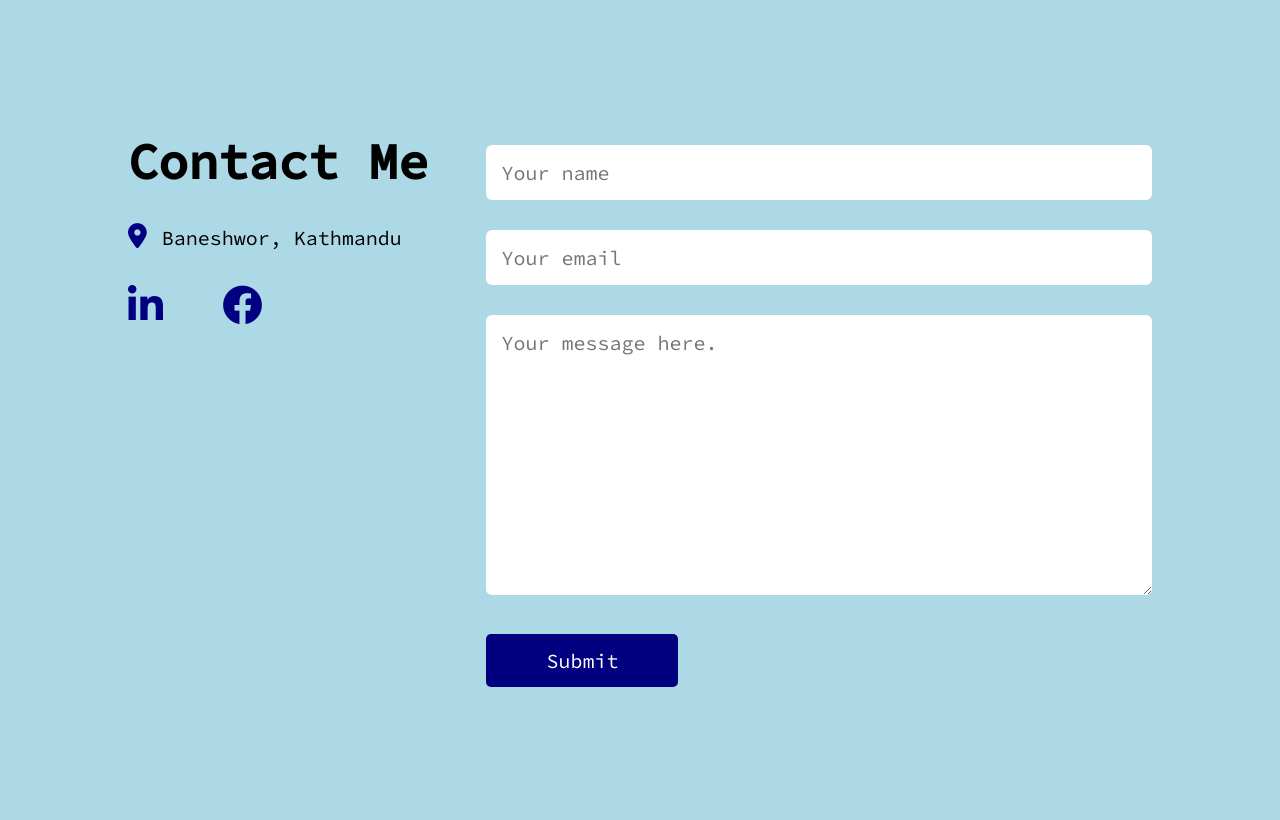
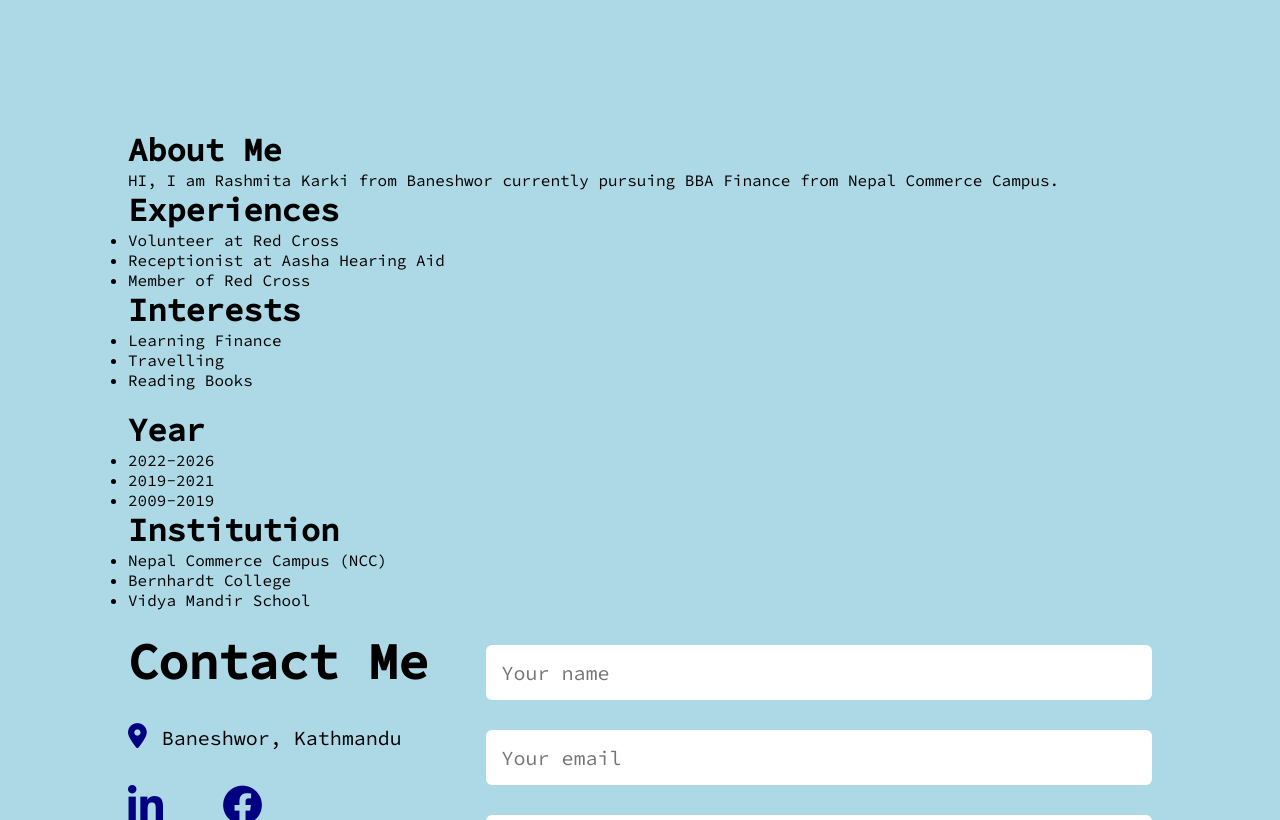
Before and after one commit to uttamshr10/client-site, a plain HTML site: page index.html in a window 1280 px wide. Shown: the part 680-1500 px from the top of the page. Before the commit the page ends 1377 px from the top, so only its background shows below. Drawn offline with Linux system fonts and the light colour scheme.

Commit message:
HTML is ready

```diff
--- a/index.html
+++ b/index.html
@@ -28,6 +28,61 @@
             </div>
         </div>
     </div>
+
+    <!--About Section-->
+    <div id="about">
+        <div class="container">
+            <div class="about">
+                <h1>About Me</h1>
+                <div class="detail">
+                    <p>HI, I am Rashmita Karki from Baneshwor currently pursuing BBA Finance from Nepal Commerce Campus.</p>
+                </div>
+                <div class="experience">
+                    <h1>Experiences</h1>
+                    <ul>
+                        <li>Volunteer at Red Cross</li>
+                        <li>Receptionist at Aasha Hearing Aid</li>
+                        <li>Member of Red Cross</li>
+                    </ul>
+                    <div class="interest">
+                        <h1>Interests</h1>
+                        <ul>
+                            <li>Learning Finance</li>
+                            <li>Travelling</li>
+                            <li>Reading Books</li>
+                        </ul>
+                    </div>
+                </div>
+            </div>
+        </div>
+    </div>
+
+
+    <!-- Academics Section -->
+    <div id="academics">
+        <div class="container">
+            <div class="academics">
+                <div class="year">
+                    <h1>Year</h1>
+                    <ul>
+                        <li>2022-2026</li>
+                        <li>2019-2021</li>
+                        <li>2009-2019</li>
+                    </ul>
+                </div>
+                <div class="institution">
+                    <h1>Institution</h1>
+                    <ul>
+                        <li>Nepal Commerce Campus (NCC)</li>
+                        <li>Bernhardt College</li>
+                        <li>Vidya Mandir School</li>
+                    </ul>
+                </div>
+            </div>
+        </div>
+    </div>
+
+    <!-- Contact Section -->
     <div id="contact">
         <div class="container">
             <div class="contact">
```
